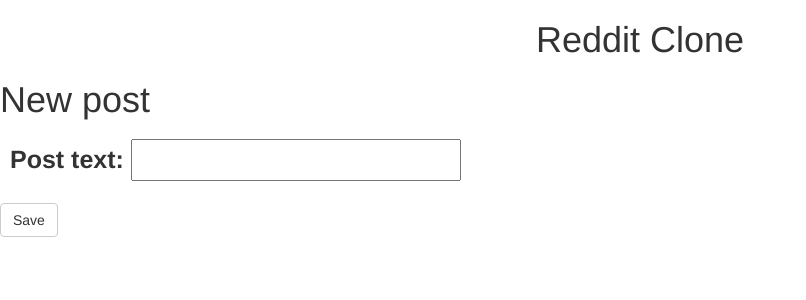
After one commit to travisbm/django-reddit, a Django app: a page that uses posts/templates/posts/post_edit.html in a window 1280 px wide. The commit adds this page. Shown: the top 300 px of the page, without its empty margins (0-806 px from the left). Run offline with Django 3.2, Linux system fonts and the light colour scheme; some libraries are stand-ins or nearby versions.

Commit message:
added forms and styling

```diff
--- /dev/null
+++ b/posts/forms.py
@@ -0,0 +1,7 @@
+from django.forms import ModelForm
+from .models import Post
+
+class PostForm(ModelForm):
+    class Meta:
+        model = Post
+        fields = ['post_text']
--- a/posts/models.py
+++ b/posts/models.py
@@ -5,8 +5,7 @@
 class Post(models.Model):
     post_text  = models.CharField(max_length=500)
     pub_date   = models.DateTimeField('date published')
-    up_votes   = models.IntegerField(default=0)
-    down_votes = models.IntegerField(default=0)
+    votes   = models.IntegerField(default=0)
 
     def __str__(self):
       return self.post_text
--- a/posts/static/posts/style.css
+++ b/posts/static/posts/style.css
@@ -29,7 +29,7 @@
   float: left;
 }
 
-div.arrow.up {
+.arrow.up {
     background-image: url(https://www.redditstatic.com/sprite-reddit.SyuyEBMzq7M.png);
     background-position: -63px -865px;
     background-repeat: no-repeat;
--- /dev/null
+++ b/posts/templates/posts/post_edit.html
@@ -0,0 +1,10 @@
+{% extends 'posts/base.html' %}
+
+{% block content %}
+  <h1>New post</h1>
+  <form class="post-form" method="post">
+    {% csrf_token %}
+    {{ form.as_p }}
+    <button type="submit" class="save btn btn-default">Save</button>
+  </form>
+{% endblock %}
--- a/posts/urls.py
+++ b/posts/urls.py
@@ -4,5 +4,8 @@
 
 app_name = 'posts'
 urlpatterns =[
-    url(r'^$', views.index, name='index')
+    url(r'^$', views.index, name='index'),
+    # ex: /polls/5/vote/
+    url(r'^(?P<post_id>[0-9]+)/vote/$', views.vote, name='vote'),
+    url(r'^new/$', views.post_new, name='post_new'),
 ]
--- a/posts/views.py
+++ b/posts/views.py
@@ -1,9 +1,39 @@
-from django.shortcuts import render
+from django.shortcuts import render, get_object_or_404
 from django.views import generic
+from django.http import HttpResponseRedirect
+from django.core.urlresolvers import reverse
+from django.utils import timezone
 
 from .models import Post
+from .forms import PostForm
 
 def index(request):
-    posts_list = Post.objects.all()
+    posts_list = Post.objects.order_by('-votes')
     context = {'posts_list': posts_list}
     return render(request, 'posts/index.html', context)
+
+def post_new(request):
+    if request.method == "POST":
+        form = PostForm(request.POST)
+        if form.is_valid():
+            post = form.save(commit=False)
+            post.pub_date = timezone.now()
+            post.save()
+            return HttpResponseRedirect(reverse('posts:index'))
+    else:
+        form = PostForm()
+    return render(request, 'posts/post_edit.html', {'form': form})
+
+def vote(request, post_id):
+    post = get_object_or_404(Post, pk=post_id)
+
+    if 'up' in request.POST:
+        post.votes += 1
+        post.save()
+    else:
+        post.votes -= 1
+        post.save()
+    # Always return an HttpResponseRedirect after successfully dealing
+    # with POST data. This prevents data from being posted twice if
+    # the user hits the back button.
+    return HttpResponseRedirect(reverse('posts:index'))
```
Also changed, not shown: posts/templates/posts/index.html (+20 -3 lines), db.sqlite3, posts/migrations/0001_initial.py, 1 other file.
